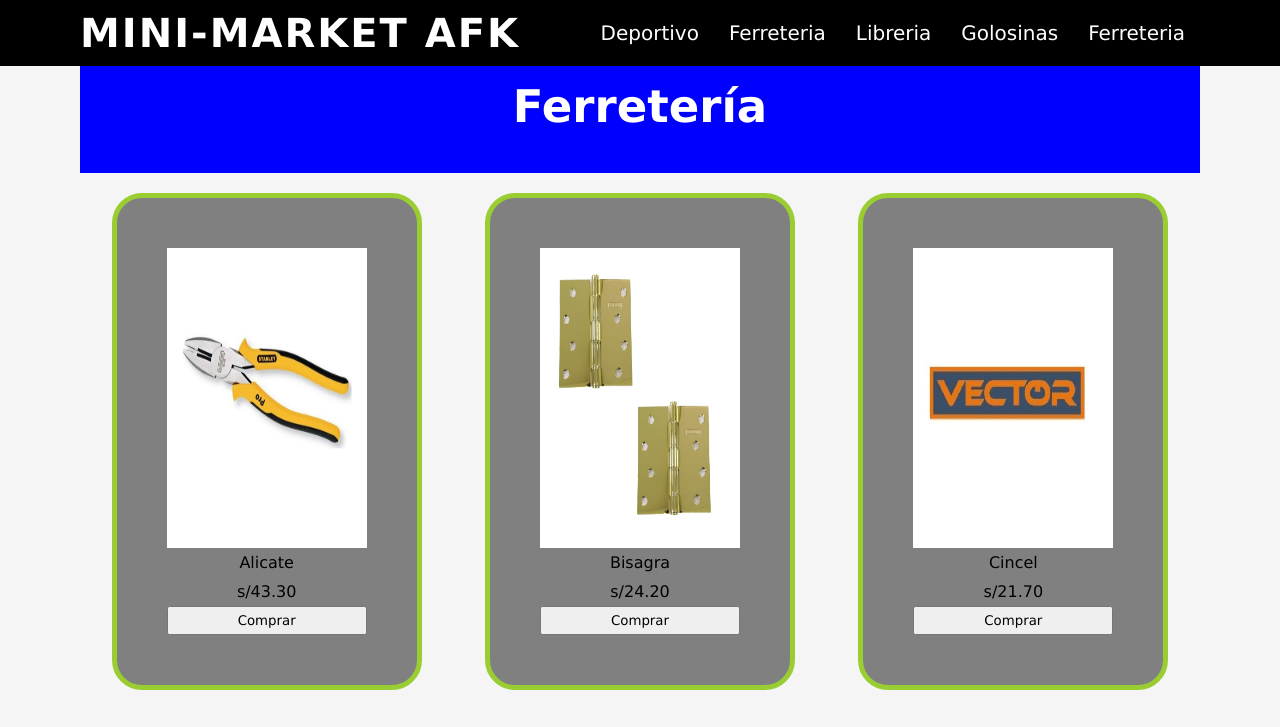
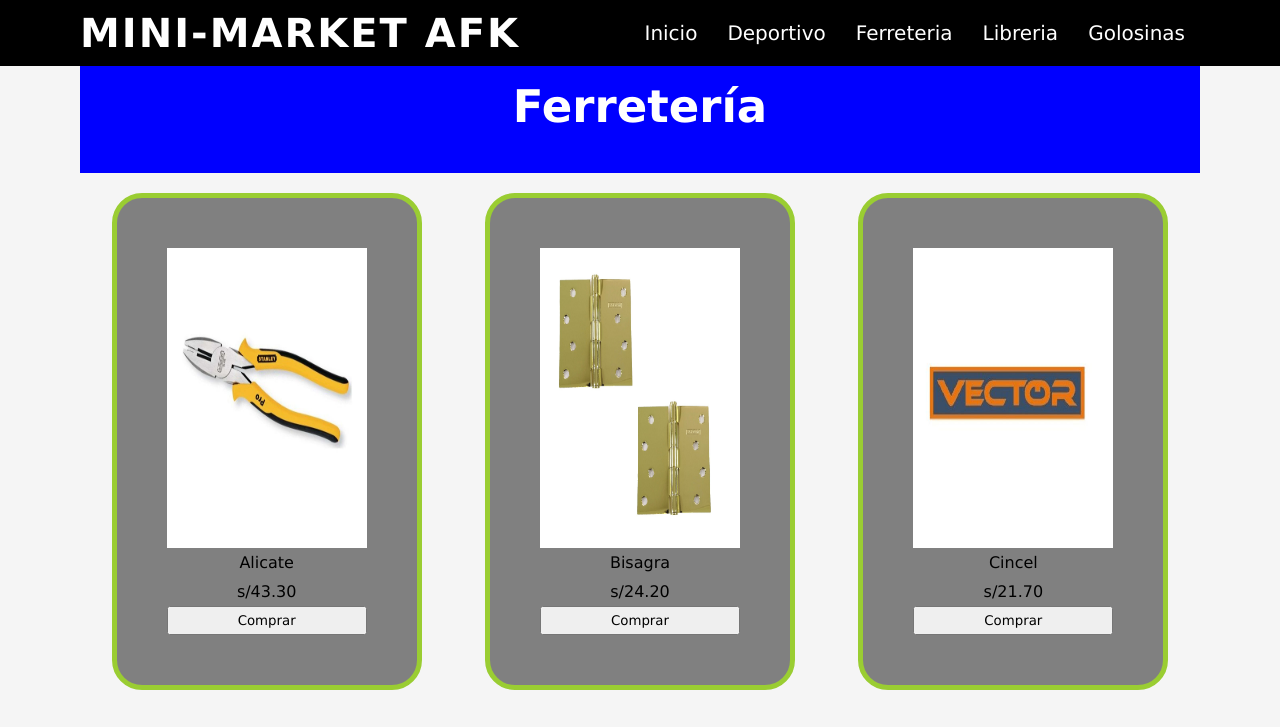
Before and after one commit to Desarrollo-Software-2021-1/LAB02-AY-RM-VS-EB, a plain HTML site: page Página/Ferreteria.html in a window 1280 px wide. Shown: the top 727 px of the page. Drawn offline with Linux system fonts and the light colour scheme.

Commit message:
Update Ferreteria.html
Actualizando

```diff
--- a/Página/Ferreteria.html
+++ b/Página/Ferreteria.html
@@ -12,11 +12,11 @@
     <header>
         <a href="index.html" class="logo">Mini-Market AFK</a>
         <ul>
+            <li><a href="index.html">Inicio</a></li>
             <li><a href="Deportivo.html">Deportivo</a></li>
             <li><a href="Ferreteria.html">Ferreteria</a></li>
             <li><a href="Libreria.html">Libreria</a></li>
             <li><a href="Golosinas.html">Golosinas</a></li>
-            <li><a href="Ferreteria.html">Ferreteria</a></li>
         </ul>
     </header>
 
```
